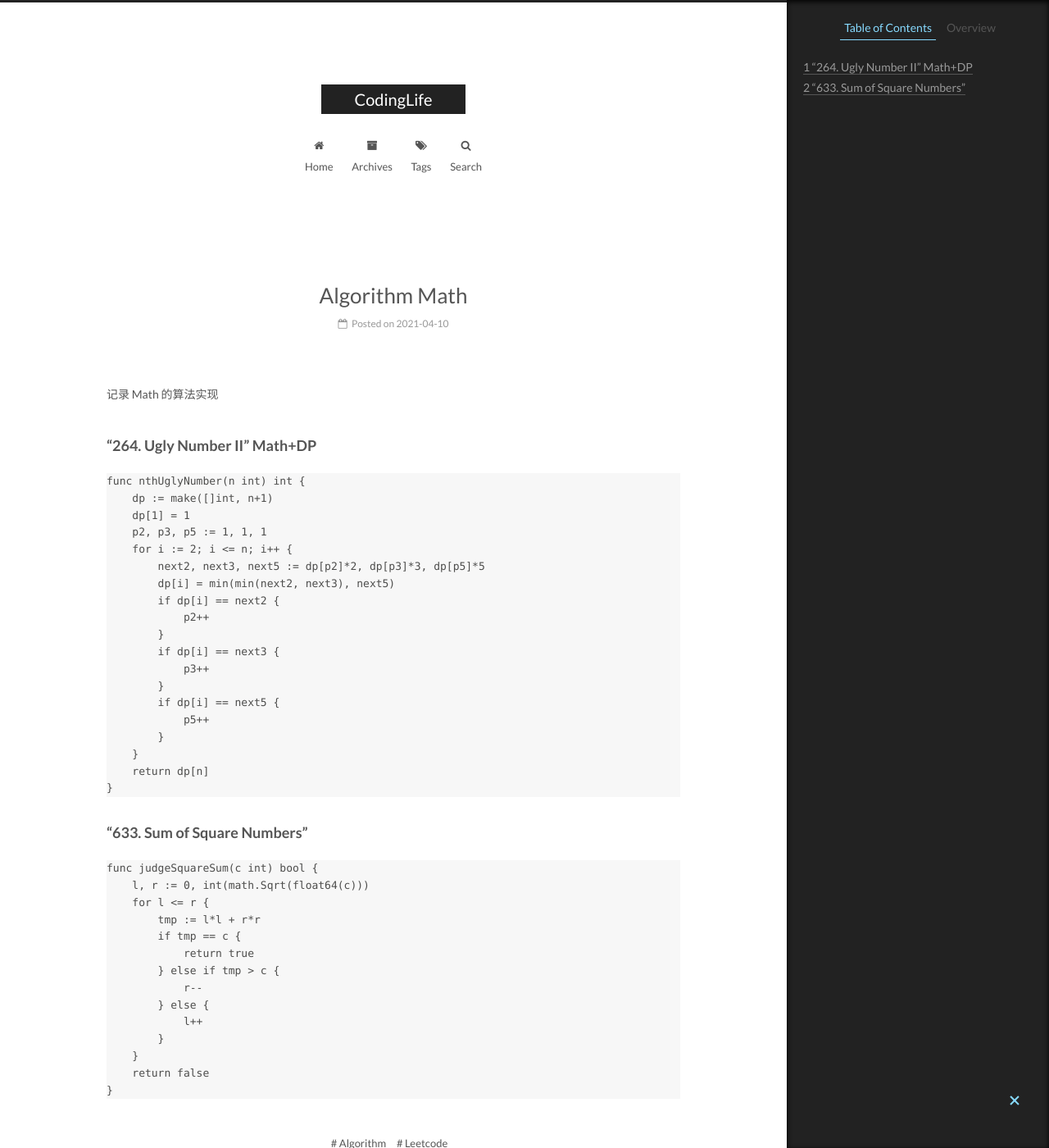
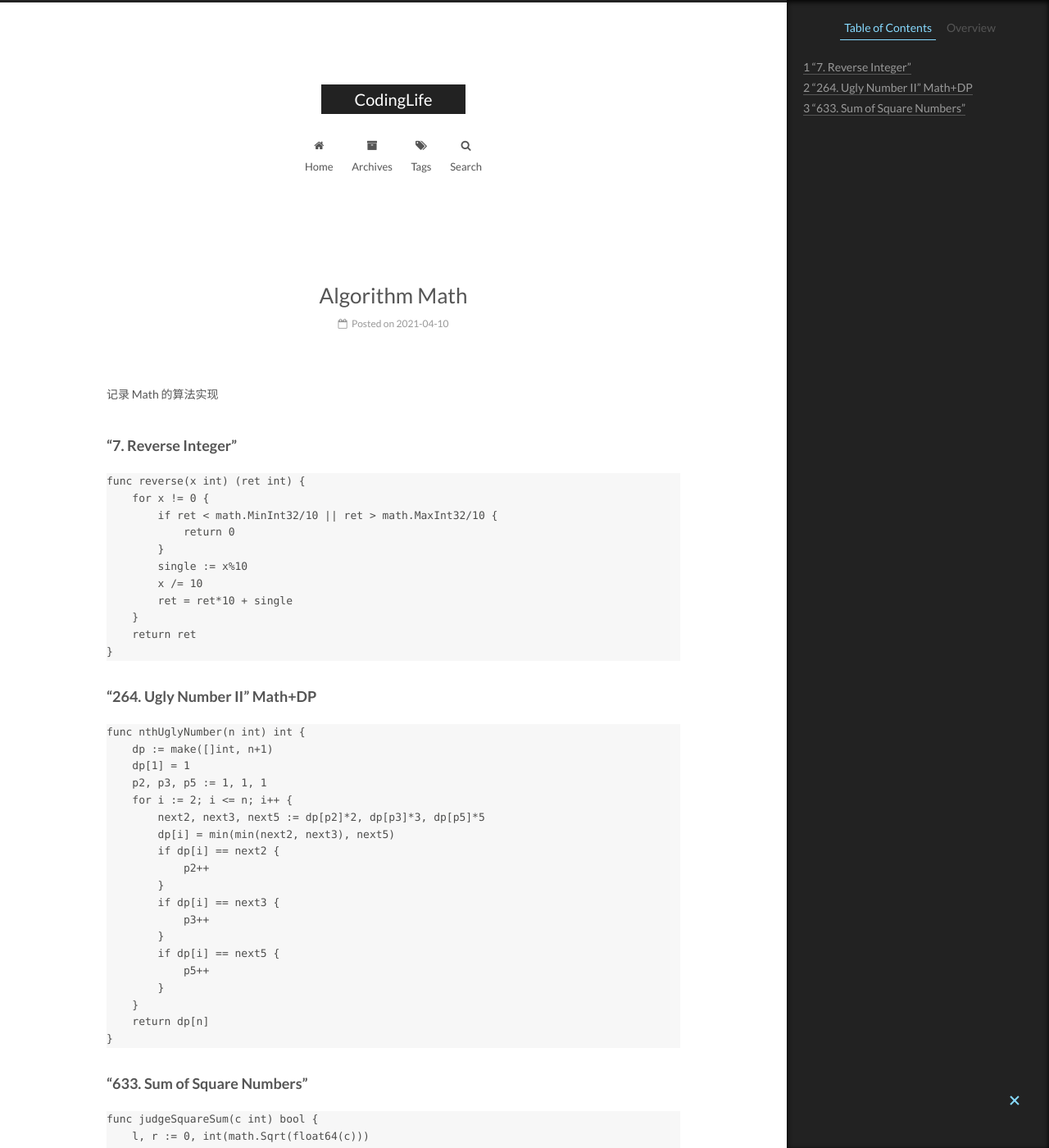
Before and after one commit to CodeHunter2006/CodeHunter2006.github.io, a Jekyll site: the page built from _posts/2021-04-10-Algorithm_Math.md, in a window 1280 px wide and 1400 px high. Shown: the whole window at 82% size. Built offline with Jekyll 4.4.1, drawn with Linux system fonts in a browser that asks for light colours; some of the changed text lies outside the part shown.

Commit message:
[doc]: add contents.

````diff
--- a/_posts/2021-04-10-Algorithm_Math.md
+++ b/_posts/2021-04-10-Algorithm_Math.md
@@ -6,6 +6,22 @@ tags: Algorithm Leetcode
 ---
 
 记录 Math 的算法实现
+
+### "7. Reverse Integer"
+
+```Go
+func reverse(x int) (ret int) {
+    for x != 0 {
+        if ret < math.MinInt32/10 || ret > math.MaxInt32/10 {
+            return 0
+        }
+        single := x%10
+        x /= 10
+        ret = ret*10 + single
+    }
+    return ret
+}
+```
 
 ### "264. Ugly Number II" Math+DP
 
````
Also changed, not shown: _posts/2019-12-28-Go_Package.md (+4 -1 lines), _posts/2020-12-27-LeetCode_Question_Category.md (+9 -0 lines), _posts/2021-04-09-Zookeeper_Basic.md (+1 -1 lines), _posts/2021-05-04-Algorithm_Random.md (+1 -1 lines).
